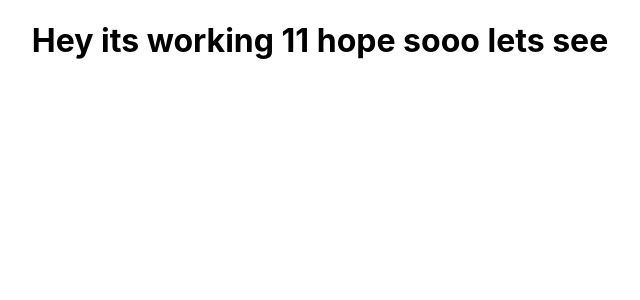
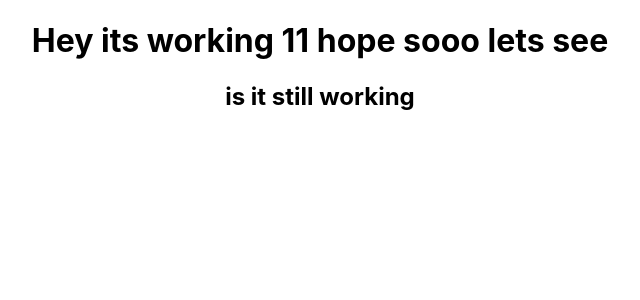
Before and after one commit to A-Abdullah4997/bootcamp-react-app, a React (Create React App) app: page / in a window 1280 px wide. Shown: the top 300 px of the page, without its empty margins (320-960 px from the left). Built offline with nearby package versions, Linux system fonts and the light colour scheme.

Commit message:
Update App.js

```diff
--- a/src/App.js
+++ b/src/App.js
@@ -5,7 +5,8 @@ import './App.css';
 function App() {
   return (
     <div className="App">
-   <h1>Hey its working 11 hope sooo lets see</h1>
+   <h1>Hey its working 11 hope sooo lets see </h1>
+   <h2>is it still working</h2>
     </div>
   );
 }
```
